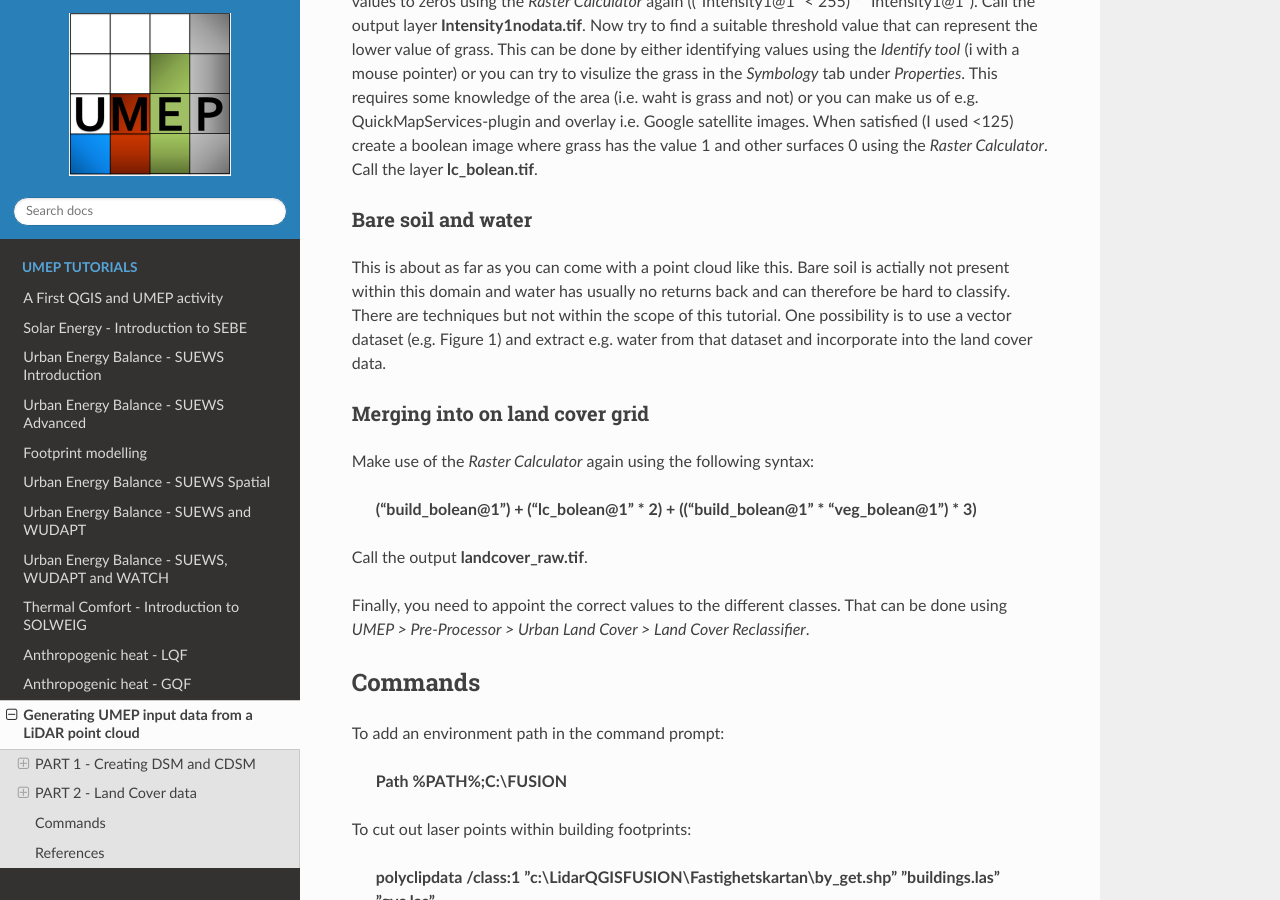
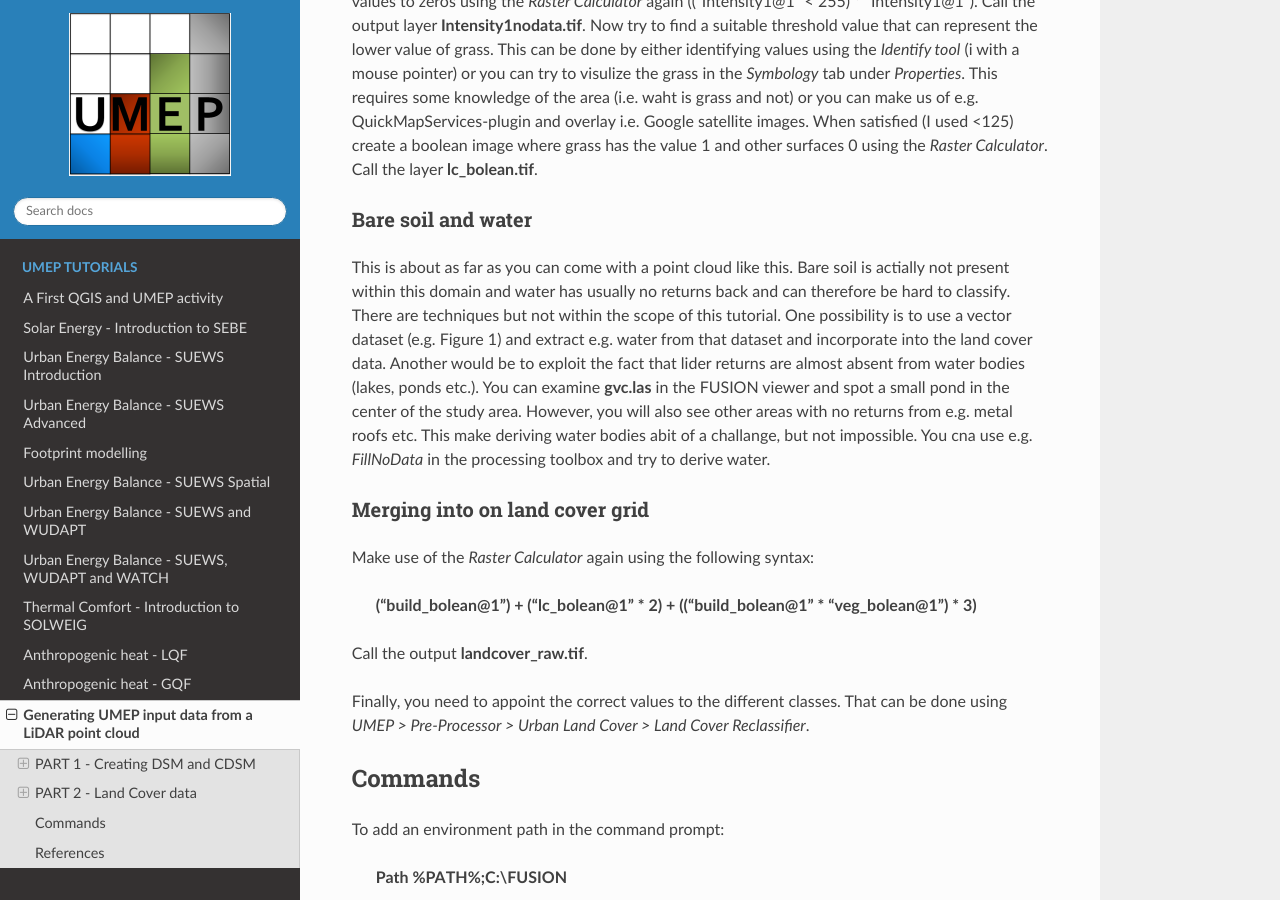
Before and after one commit to Urban-Meteorology-Reading/Tutorials, a Sphinx documentation site: the page built from docs/source/Tutorials/LidarProcessing.rst, in a window 1280 px wide and 900 px high, scrolled down 15224 px. Built offline with Sphinx 7.4.7 and the Read the Docs theme 2.0.0, drawn with Linux system fonts in a browser that asks for light colours.

Commit message:
Fixed link
to Lidar tutorial etc.

```diff
--- a/docs/source/Tutorials/LidarProcessing.rst
+++ b/docs/source/Tutorials/LidarProcessing.rst
@@ -1,4 +1,4 @@
-.. _LidarProcessing
+.. _LidarProcessing:
 
 Generating UMEP input data from a LiDAR point cloud
 ===================================================
@@ -375,7 +375,7 @@
 
 Bare soil and water
 ~~~~~~~~~~~~~~~~~~~
-This is about as far as you can come with a point cloud like this. Bare soil is actially not present within this domain and water has usually no returns back and can therefore be hard to classify. There are techniques but not within the scope of this tutorial. One possibility is to use a vector dataset (e.g. Figure 1) and extract e.g. water from that dataset and incorporate into the land cover data.
+This is about as far as you can come with a point cloud like this. Bare soil is actially not present within this domain and water has usually no returns back and can therefore be hard to classify. There are techniques but not within the scope of this tutorial. One possibility is to use a vector dataset (e.g. Figure 1) and extract e.g. water from that dataset and incorporate into the land cover data. Another would be to exploit the fact that lider returns are almost absent from water bodies (lakes, ponds etc.). You can examine **gvc.las** in the FUSION viewer and spot a small pond in the center of the study area. However, you will also see other areas with no returns from e.g. metal roofs etc. This make deriving water bodies abit of a challange, but not impossible. You cna use e.g. *FillNoData* in the processing toolbox and try to derive water.
 
 Merging into on land cover grid
 ~~~~~~~~~~~~~~~~~~~~~~~~~~~~~~~
--- a/docs/source/index.rst
+++ b/docs/source/index.rst
@@ -81,7 +81,7 @@
      - Anthropogenic heat modelling in London using LQF (uses the LUCY methodology)
      - London, UK
    * - Spatial data
-     - Pre-Processor/FUSION
+     - Pre-Processor and `FUSION/LDV <http://forsys.cfr.washington.edu/fusion.html.>`__
      - `LidarProcessing`
      - Generating UMEP input data from a LiDAR point cloud
      - Gothenburg, Sweden
```
